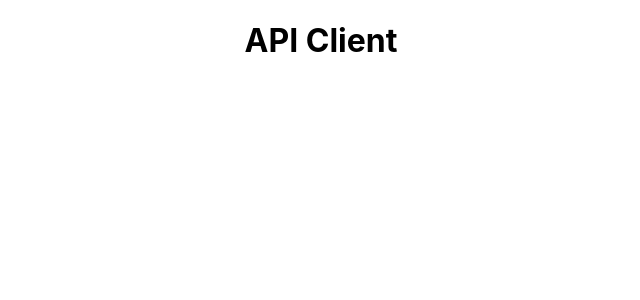
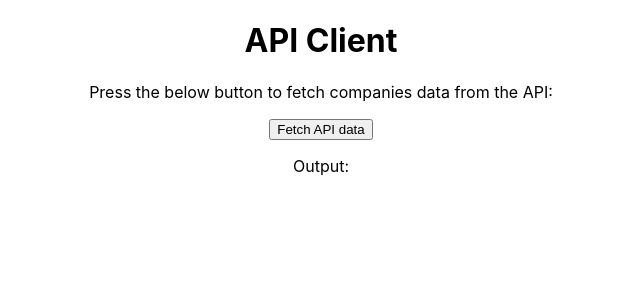
Before and after one commit to haidanglevn/nooflab-recruitment-task, a React (Create React App) app in the folder frontend/: page / in a window 1280 px wide. Shown: the top 300 px of the page, without its empty margins (319-959 px from the left). Built offline with nearby package versions, Linux system fonts and the light colour scheme.

Commit message:
Test fetching API data in the frontend

```diff
--- a/frontend/src/App.jsx
+++ b/frontend/src/App.jsx
@@ -1,10 +1,67 @@
-import './App.css';
+import { useEffect, useState } from "react";
+import axios from "axios";
+import "./App.css";
 
 function App() {
+  const [businessData, setBusinessData] = useState([]);
+  const capitalRegionPostalCode = [
+    "02100",
+    "00140",
+    "00930",
+    "00710",
+    "01730",
+    "00500",
+    "01760",
+    "01690",
+    "00510",
+    "00180",
+  ];
+  const fetchAPIdata = async () => {
+    console.log("Fetching API data");
+
+    for (const code of capitalRegionPostalCode) {
+      await axios
+        .get(
+          `http://avoindata.prh.fi/bis/v1?totalResults=true&maxResults=20&resultsFrom=0&streetAddressPostCode=${code}&companyRegistrationFrom=2014-02-28`
+        )
+        .then((res) => {
+          console.log(`Result for postal code: ${code}`);
+          console.log(res.data.results);
+          console.log("---------------------------------");
+        });
+    }
+    /* capitalRegionPostalCode.map((code) => {
+      axios
+        .get(
+          `http://avoindata.prh.fi/bis/v1?totalResults=true&maxResults=2&resultsFrom=0&streetAddressPostCode=${code}&companyRegistrationFrom=2014-02-28`
+        )
+        .then((res) => {
+          console.log(`Result for postal code: ${code}`);
+          console.log(res.data.results);
+          console.log("---------------------------------");
+        });
+    }); */
+  };
+  useEffect(() => {
+    axios.get("http://localhost:4000").then((res) => {
+      console.log("backend connected");
+    });
+  }, []);
+
   return (
     <div className="App">
       <h1>API Client</h1>
-    </div>
+      <p>Press the below button to fetch companies data from the API:</p>
+
+      <button onClick={fetchAPIdata}>Fetch API data</button>
+      <div>
+        {businessData.map((business) => {
+          return <p>{business.name}</p>;
+        })}
+      </div>
+      <p>Output: </p>
+{/*       {businessData.map()}
+ */}    </div>
   );
 }
 
```
Also changed, not shown: 1 other file (tests, documents, lock files or other folders).
